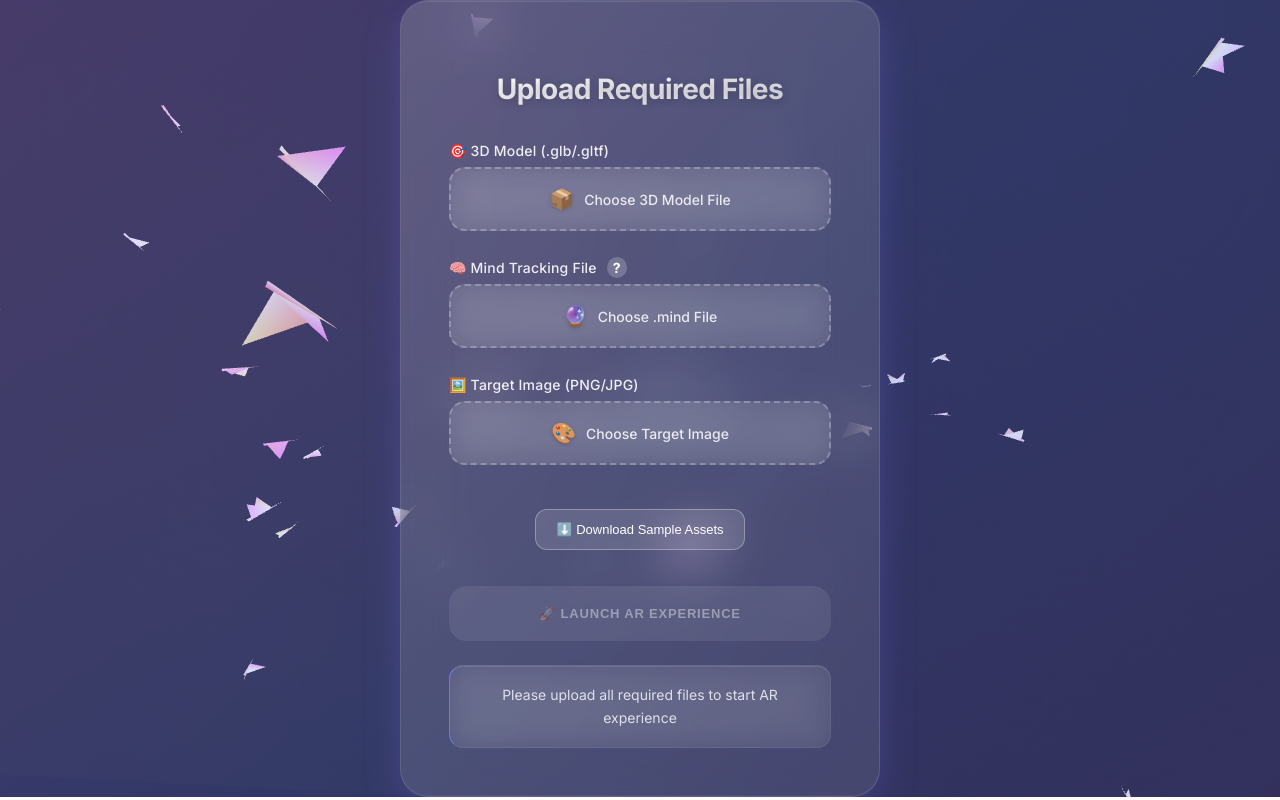
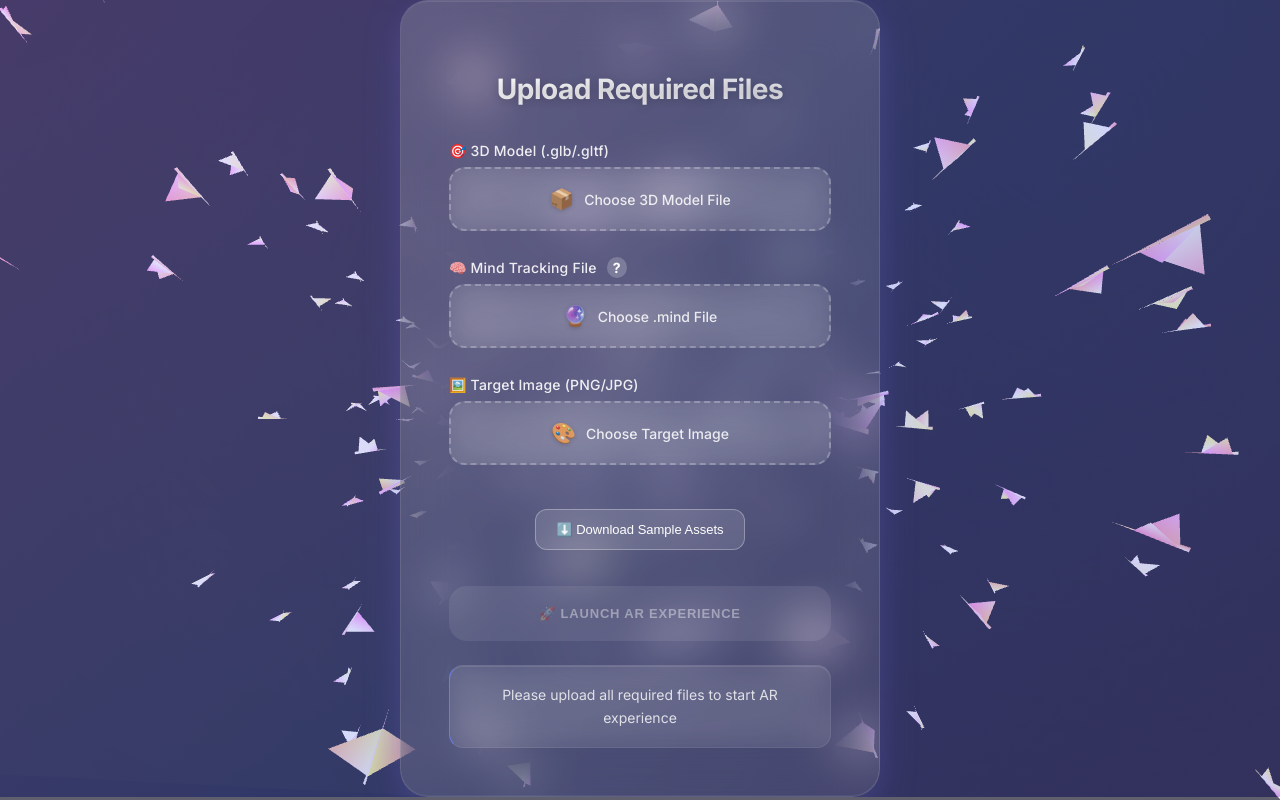
Before and after one commit to PraveenUnitydev/ImageXR, a website: page public/index.html in a window 1280 px wide. Drawn offline with Linux system fonts and the light colour scheme; animation ran at ten frames a second.

Commit message:
updated birds

```diff
--- a/public/index.html
+++ b/public/index.html
@@ -170,18 +170,18 @@
             mouseControls: true,
             touchControls: true,
             gyroControls: false,
-            minHeight: 200.00,
-            minWidth: 200.00,
+            minHeight: window.innerHeight,
+            minWidth: window.innerWidth,
             scale: 1.00,
             scaleMobile: 1.00,
             wingSpan: 32.00,
-            separation: 51.00,
+            separation: 70.00,
             backgroundColor: 0x1a1a2e,
             color1: 0xff6b6b,
             color2: 0x4ecdc4,
             birdSize: 1.5,
             speedLimit: 3.00,
-            quantity: 3.00
+            quantity: 4.00
           });
         } catch (error) {
           console.error('Error initializing Vanta:', error);
--- a/public/style.css
+++ b/public/style.css
@@ -74,12 +74,12 @@ body {
 }
 
 .vanta-bg {
-  position: absolute;
+  position: fixed;
   top: 0;
   left: 0;
-  width: 100%;
-  height: 100%;
-  z-index: 1;
+  width: 100vw;
+  height: 100vh;
+  z-index: 0;
   pointer-events: none;
   opacity: 0.7;
 }
```
